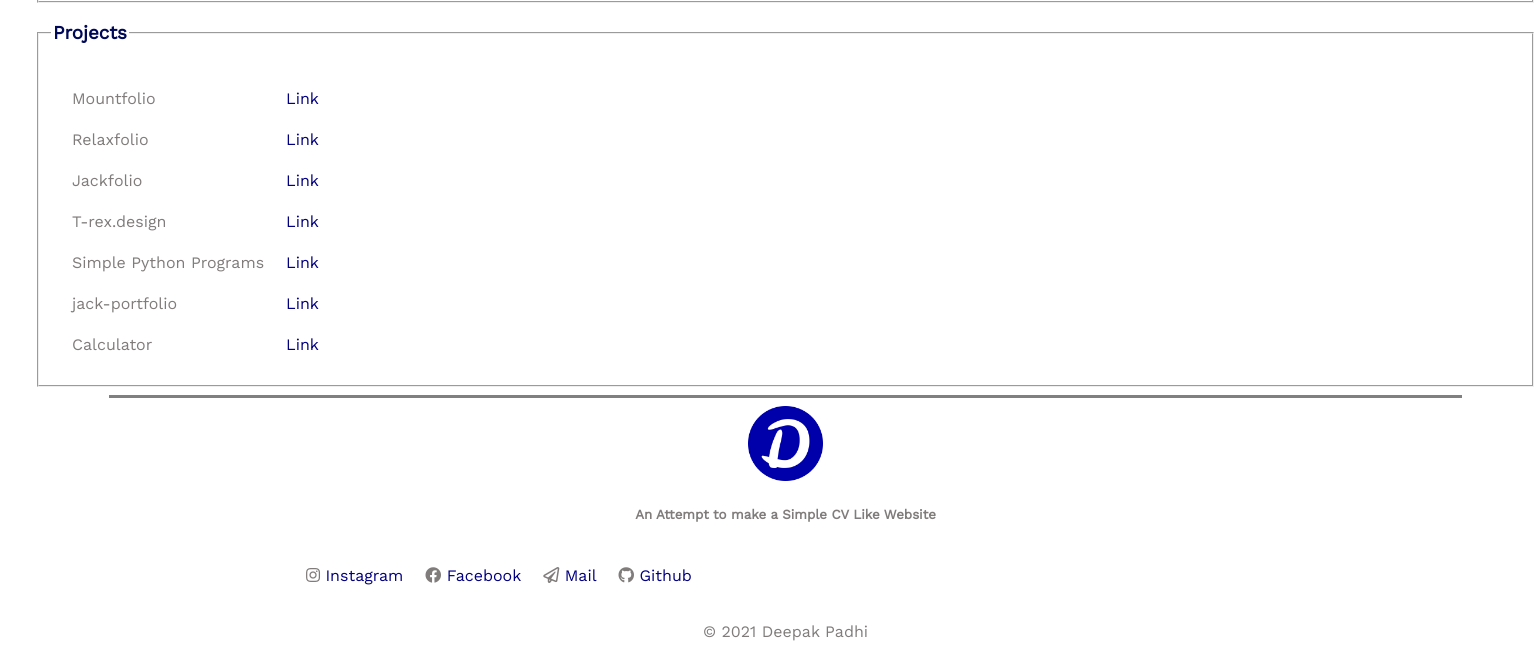
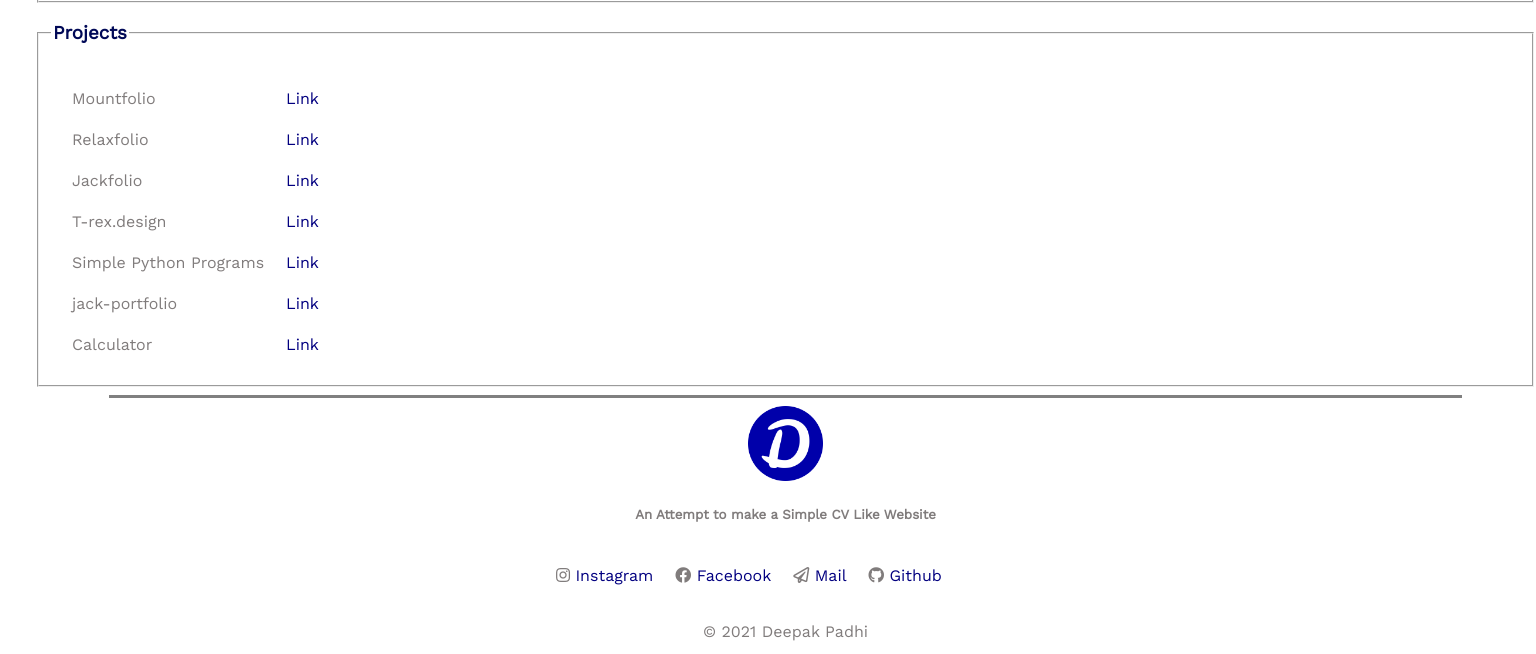
Before and after one commit to deepakpadhi986/dryfolio, a plain HTML site: page index.html in a window 1536 px wide. Shown: the part 1405-2059 px from the top of the page. Drawn offline with nearby package versions, Linux system fonts and the light colour scheme; a web font is replaced by a local one.

Commit message:
Update v 1.2
added responsiveness to footer links

```diff
--- a/css/style.css
+++ b/css/style.css
@@ -61,9 +61,6 @@ a,a:visited{
 footer{
     text-align: center;
 }
-.links{
-    margin-left: 250px;
-}
 .info{
     width: 100%;
     height: 30px;
@@ -82,3 +79,23 @@ footer{
     margin-top: 60px;
     font-size: small;
 }
+@media screen and (min-width:250px), (max-width: 600px) {
+    .links{
+        margin-left: 260px;
+    }
+  }
+@media screen and (min-width:1024px){
+    .links{
+        margin-left: 280px;
+    }
+  }
+@media screen and (min-width:1440px){
+    .links{
+        margin-left: 500px;
+    }
+  }
+@media screen and (min-width:2560px){
+    .links{
+        margin-left: 1040px;
+    }
+  }
```
